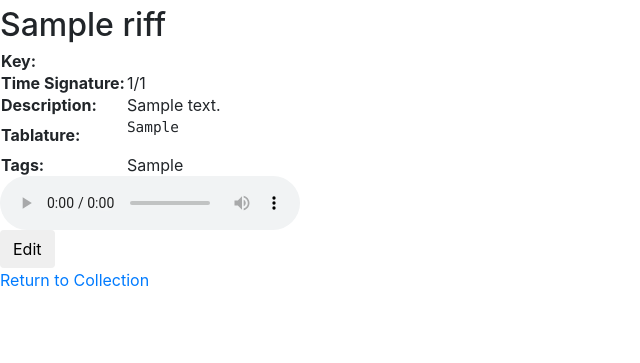
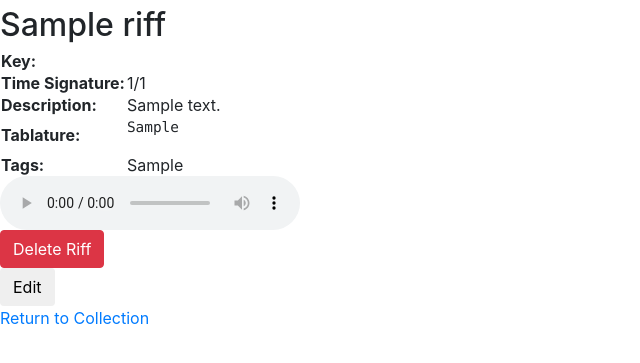
Before and after one commit to pefbass/riffage, a Django app: page /collection/riff/1/ in a window 1280 px wide. Shown: the part 97-460 px from the top of the page, without its empty margins (0-640 px from the left). Run offline with Django 3.2, Linux system fonts and the light colour scheme; tables that the repository leaves empty hold one stand-in row (values such as "Sample post"); some libraries are stand-ins or nearby versions.

Commit message:
add riff delete buton to riff_detail page

```diff
--- a/riffage/collection/templates/collection/collection.html
+++ b/riffage/collection/templates/collection/collection.html
@@ -51,19 +51,13 @@
 				filter = input.value.toUpperCase();
 
 				for (i = 0; i < tr.length; i++) {
-
 					td = tr[i].getElementsByTagName("td")[0];
 
 					if (td) {
-
 						if (td.innerHTML.toUpperCase().indexOf(filter) > -1) {
-
 							tr[i].style.display = "";
-
 						} else {
-
 							tr[i].style.display = "none";
-
 						}
 					}
 				}
--- a/riffage/collection/templates/collection/riff_detail.html
+++ b/riffage/collection/templates/collection/riff_detail.html
@@ -42,6 +42,9 @@
 		{% endif %}
 	</div>
 
+	<div>
+		<button onclick="delete_riff()" class="btn btn-danger">Delete Riff</button>
+	</div>
 
 	<a href="{% url 'riff_edit' pk=riff.pk %}">
 		<button type="button" class="btn btn-default">
@@ -49,6 +52,16 @@
 		</button>
 	</a>
 	<br>
-	<a href="/collection">Return to Collection</a>
+	<a href="{% url 'collection' %}">Return to Collection</a>
 
 {% endblock %}
+
+{% block scripts %}
+	<script>
+		function delete_riff() {
+			if (confirm('Are you sure you want to delete {{ riff.name }}?')) {
+				window.location = "{% url 'delete_riff' riff.pk %}";
+			}
+		}
+	</script>
+{% endblock %}
--- a/riffage/collection/urls.py
+++ b/riffage/collection/urls.py
@@ -3,9 +3,10 @@ from .views import *
 from . import views
 
 urlpatterns = [
-	url(r'^$', collection),
+	url(r'^$', collection, name='collection'),
 	url(r'^riff_new/$', riff_new),
 	url(r'^riff/(?P<pk>\d+)/$', riff_detail, name='riff_detail'),
-	url(r'^riff_edit/(?P<pk>\d+)/$', riff_edit, name = 'riff_edit'),
-	url(r'^logout$', logout, name = 'logout'),
+	url(r'^riff_edit/(?P<pk>\d+)/$', riff_edit, name='riff_edit'),
+	url(r'^logout$', logout, name='logout'),
+	url(r'^delete_riff/(?P<pk>\d+)/$', delete_riff, name='delete_riff'),
 ]
--- a/riffage/collection/views.py
+++ b/riffage/collection/views.py
@@ -1,5 +1,6 @@
 from django.http import *
 from django.shortcuts import render, get_object_or_404, redirect
+from django.urls import reverse
 from .forms import RiffForm
 from .models import Riff
 from django.contrib import auth
@@ -49,4 +50,9 @@ def riff_edit(request, pk):
 
 def logout(request):
     auth.logout(request)
-    return redirect('/')
+    return redirect(reverse('index'))
+
+def delete_riff(request, pk):
+	riff = get_object_or_404(Riff, pk=pk)
+	riff.delete()
+	return redirect(reverse('collection'))
--- a/riffage/templates/base.html
+++ b/riffage/templates/base.html
@@ -1,4 +1,5 @@
 {% load staticfiles %}
+{% block scripts %}{% endblock %}
 <html>
 	<head>
 
```
